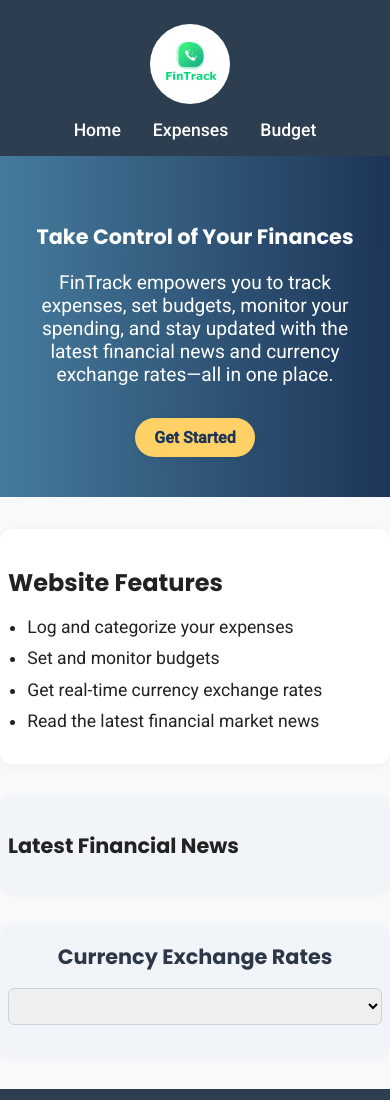
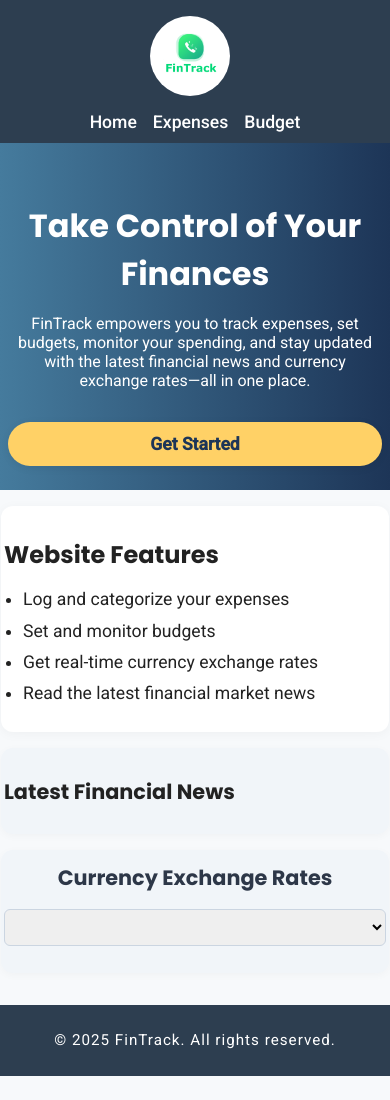
Before and after one commit to Funkidalick24/fintrack-vite-app, a website: page src/index.html in a window 390 px wide. Shown: the top 1100 px of the page. After the commit the page ends 1076 px from the top, so only its background shows below. Drawn offline with Linux system fonts and the light colour scheme.

Commit message:
feat: Improve responsive design with enhanced styles for header, navigation, and layout; adjust font sizes and paddings for better usability

```diff
--- a/src/styles/main.css
+++ b/src/styles/main.css
@@ -465,15 +465,58 @@ footer {
 
 /* Responsive Design */
 @media (max-width: 600px) {
-    .hero-content h2 {
-        font-size: 1.3rem;
+    body {
+        font-size: 0.98rem;
+        padding: 0;
+    }
+    header {
+        padding: 1rem 0 0.7rem 0;
+    }
+    header h1 {
+        font-size: 1.5rem;
+    }
+    nav ul {
+        gap: 1rem;
+        flex-wrap: wrap;
+    }
+    .hero {
+        padding: 2rem 0.5rem 1.5rem 0.5rem;
+    }
+    .hero-content p {
+        font-size: 1rem;
+        padding: 0 0.2rem;
+    }
+    #overview, #finance-news, #exchange-rates, #expenses-list-section, #expense-form-section, #budget-list-section, #budget-form-section {
+        padding: 0.7rem 0.2rem;
+        max-width: 98vw;
+        margin: 1rem auto;
+    }
+    .exchange-rates {
+        padding: 1rem 0.5rem;
+        max-width: 98vw;
+    }
+    .budget-container {
+        flex-direction: column;
+        gap: 1rem;
+    }
+    .budget-display, #budget-balance {
+        padding: 0.7rem 0.2rem;
+        margin-bottom: 0.7rem;
+    }
+    #expenses-table th, #expenses-table td, #budget-table th, #budget-table td {
+        font-size: 0.9rem;
+        padding: 0.3rem 0.1rem;
     }
     .cta-btn {
-        padding: 0.6rem 1.2rem;
-        font-size: 1rem;
+        width: 100%;
+        box-sizing: border-box;
     }
-    #overview, #finance-news, #exchange-rates {
-        padding: 1rem 0.5rem;
+    .news-list {
+        padding: 0 0.2rem;
+    }
+    footer {
+        font-size: 0.95rem;
+        padding: 0.7rem 0;
     }
 }
 
```
